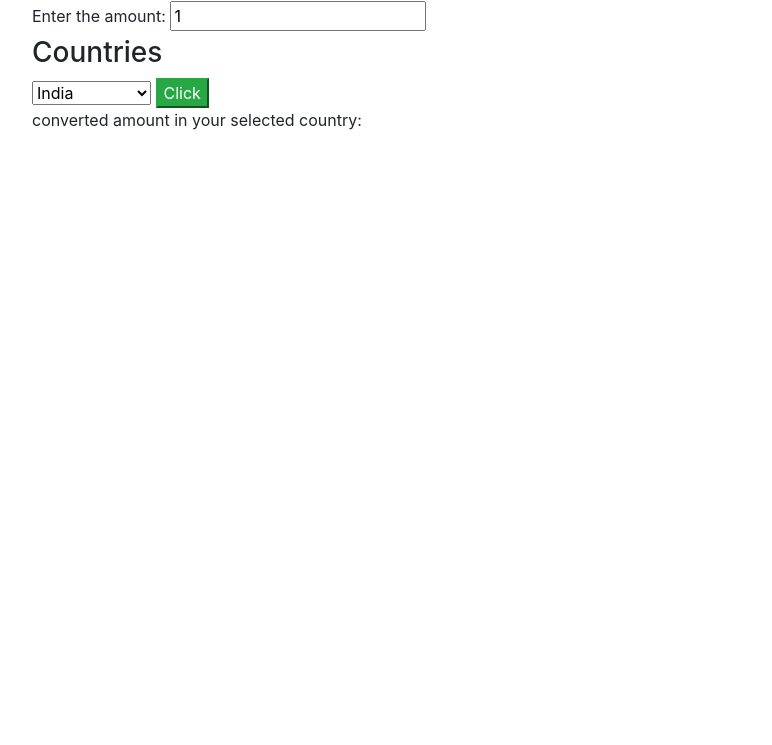
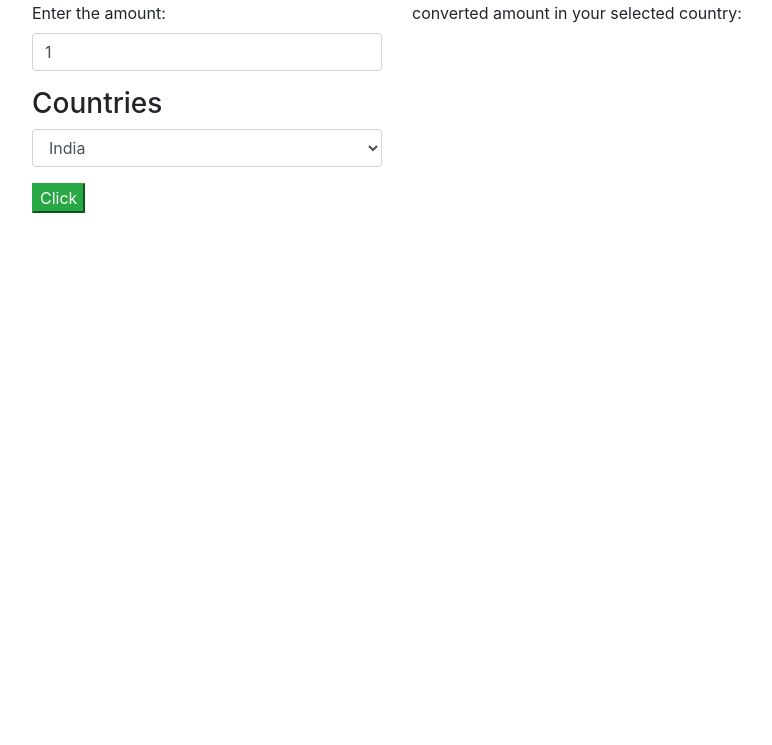
Before and after one commit to smita-raj12/currency-exchange, a website built with webpack: page src/index.html in a window 1280 px wide. Shown: the part 55-800 px from the top of the page, without its empty margins (53-825 px from the left). Built offline with nearby package versions, Linux system fonts and the light colour scheme.

Commit message:
add bootstrap class

```diff
--- a/src/index.html
+++ b/src/index.html
@@ -5,20 +5,32 @@
 </head>
 <body>
   <div class="container">
+    <form id="currencycheck">
       <h1>Currency Conveter</h1>
+      <div class="row">
+        <div class="col-md-4">
+          <div class="form-group">
             <label for="currency">Enter the amount:</label>
-    <input id="currency" type="number" value = 1>
+            <input id="currency" type="number" class="form-control" value = 1>
+          </div>
+          <div class="form-group">
             <h3>Countries</h3>
-    <select id="countries">
+            <select id="countries" class="form-control">
               <option value= "INR">India</option>
               <option value="LYD">Libya</option>
               <option value="SSP">South Sudan</option>
               <option value="SYP">	Syria</option>
               <option value="MUR">Mauritius</option>
             </select>
-    <button class="btn-success" id="currencycheck">Click</button>
+          </div>
+          <button class="btn-success" typr= "submit" >Click</button>
+        </form>
+      </div>
+      <div class="col-md-4">
         <div>converted amount in your selected country:<span id="amount"></span></div>
         <div class="showErrors"></div>
       </div>
+    </div>
+  </div>
 </body>
 </html>
--- a/src/index.js
+++ b/src/index.js
@@ -46,9 +46,9 @@ function getElements(response) {
 }
 
 $(document).ready(function() {
-  $('#currencycheck').click(function() {
+  $('form#currencycheck').submit(function(event) {
+    event.preventDefault();
     let amount = $('#currency').val();
-
     clearFields();
     CurrencyService.getCurrency(amount)
       .then(function(response) {
```
Lines whose indentation alone changed are shown as unchanged.
